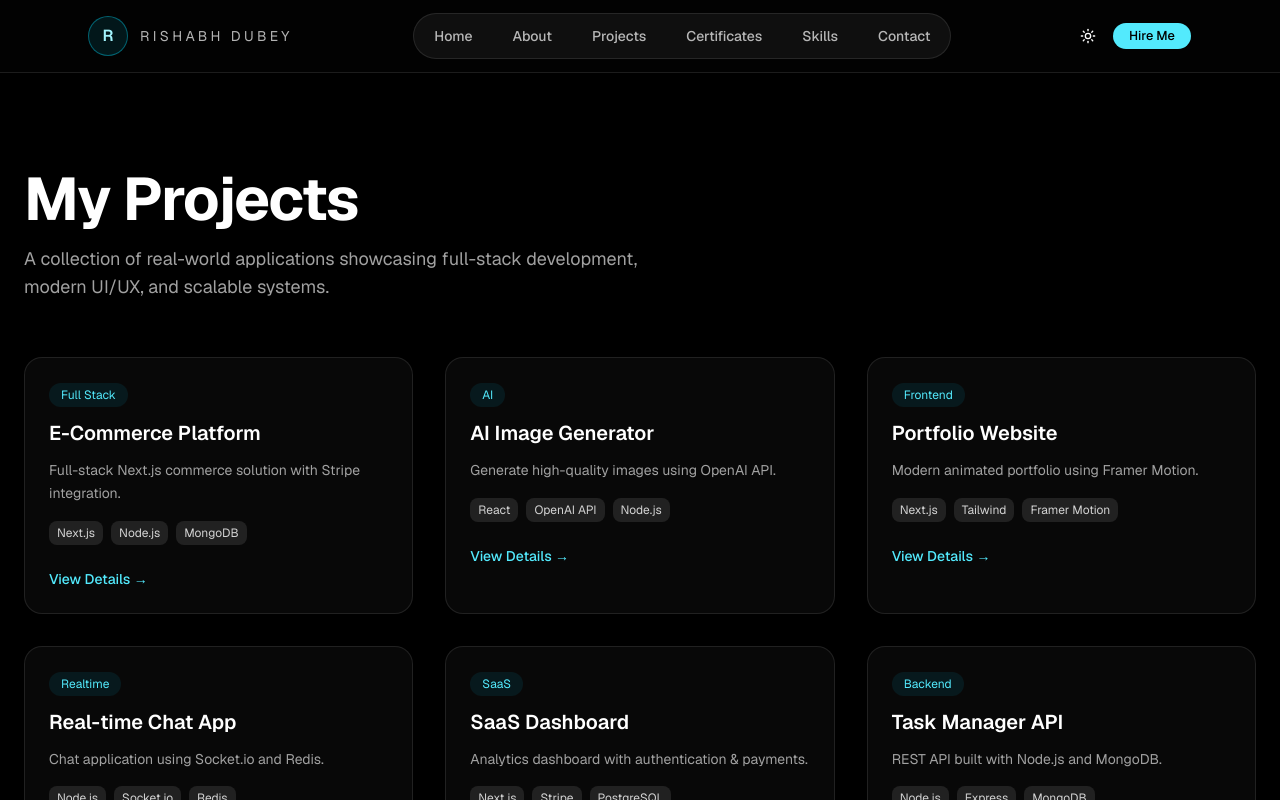
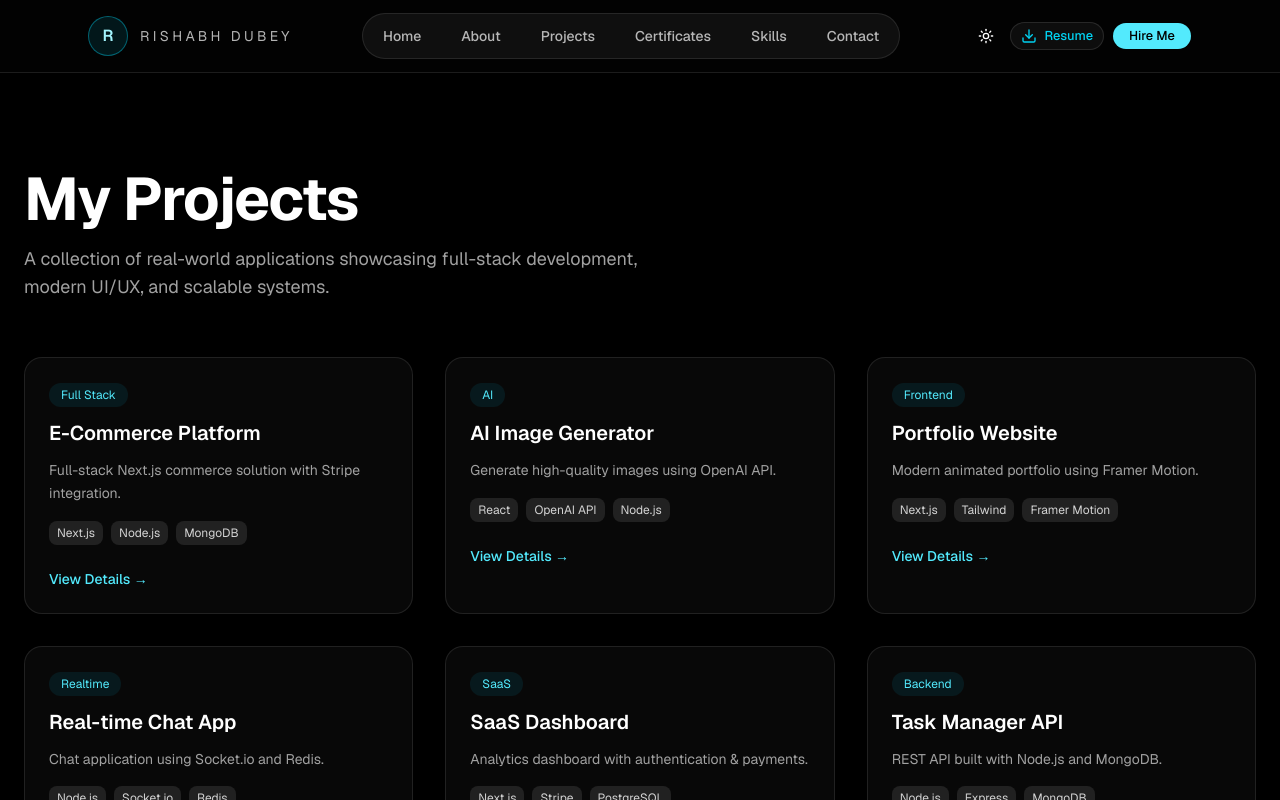
Before and after one commit to RishabhDubeyCS/rishabh_portfolio-, a Next.js app: page /projects in a window 1280 px wide. Shown: the top 800 px of the page. Built offline with nearby package versions, Linux system fonts and the light colour scheme.

Commit message:
create the resume btn and download the resume

```diff
--- a/src/components/layout/Navbar.tsx
+++ b/src/components/layout/Navbar.tsx
@@ -2,7 +2,7 @@
 
 import { useState } from "react";
 import Link from "next/link";
-import { Menu, X } from "lucide-react";
+import { Menu, X, Download } from "lucide-react";
 import { Button } from "@/components/ui/button";
 import { ModeToggle } from "@/components/mode-toggle";
 
@@ -47,6 +47,20 @@ export function Navbar() {
 
         <div className="flex items-center gap-2">
           <ModeToggle />
+
+          {/* Resume Button (Desktop) */}
+          <Button
+            asChild
+            variant="outline"
+            size="sm"
+            className="hidden lg:flex items-center gap-2 rounded-full border-cyan-500/30 text-cyan-600 dark:text-cyan-400 hover:bg-cyan-500/10"
+          >
+            <a href="/resume.pdf" download="Rishabh_Dubey_Resume.pdf">
+              <Download className="size-4" />
+              <span>Resume</span>
+            </a>
+          </Button>
+
           <Button
             asChild
             size="sm"
@@ -85,6 +99,18 @@ export function Navbar() {
 
             <Button
               asChild
+              variant="outline"
+              size="sm"
+              className="mt-2 h-11 rounded-2xl border-cyan-500/30 text-cyan-600 dark:text-cyan-400 hover:bg-cyan-500/10 flex items-center gap-2"
+            >
+              <a href="/resume.pdf" download="Rishabh_Dubey_Resume.pdf" onClick={closeMenu}>
+                <Download className="size-4" />
+                <span>Download Resume</span>
+              </a>
+            </Button>
+
+            <Button
+              asChild
               size="sm"
               className="mt-2 h-11 rounded-2xl bg-cyan-500 dark:bg-cyan-300 text-white dark:text-black hover:bg-cyan-600 dark:hover:bg-cyan-200"
             >
--- a/src/components/sections/hero.tsx
+++ b/src/components/sections/hero.tsx
@@ -4,6 +4,7 @@ import React from "react";
 import Link from "next/link";
 import { cn } from "@/lib/utils";
 import { Spotlight } from "@/components/ui/spotlight";
+import { Download } from "lucide-react";
 
 export default function Hero() {
   return (
@@ -33,7 +34,7 @@ export default function Hero() {
 
         {/* Subheading */}
        <h2 className="mt-4 text-lg md:text-2xl text-neutral-300 font-medium">
-          Full Stack Developer  AI-Driven Applications
+          Full Stack Developer & AI-Driven Applications
        </h2>
 
         {/* Description */}
@@ -58,6 +59,15 @@ export default function Hero() {
           >
             Contact Me
           </Link>
+
+          <a
+            href="/resume.pdf"
+            download="Rishabh_Dubey_Resume.pdf"
+            className="flex items-center justify-center gap-2 rounded-lg bg-cyan-500/10 border border-cyan-500/30 px-8 py-3 text-sm font-semibold text-cyan-400 hover:bg-cyan-500/20 transition-all transform hover:scale-105"
+          >
+            <Download className="size-4" />
+            Resume
+          </a>
         </div>
       </div>
     </section>
```
Also changed, not shown: 1 other file (tests, documents, lock files or other folders).
